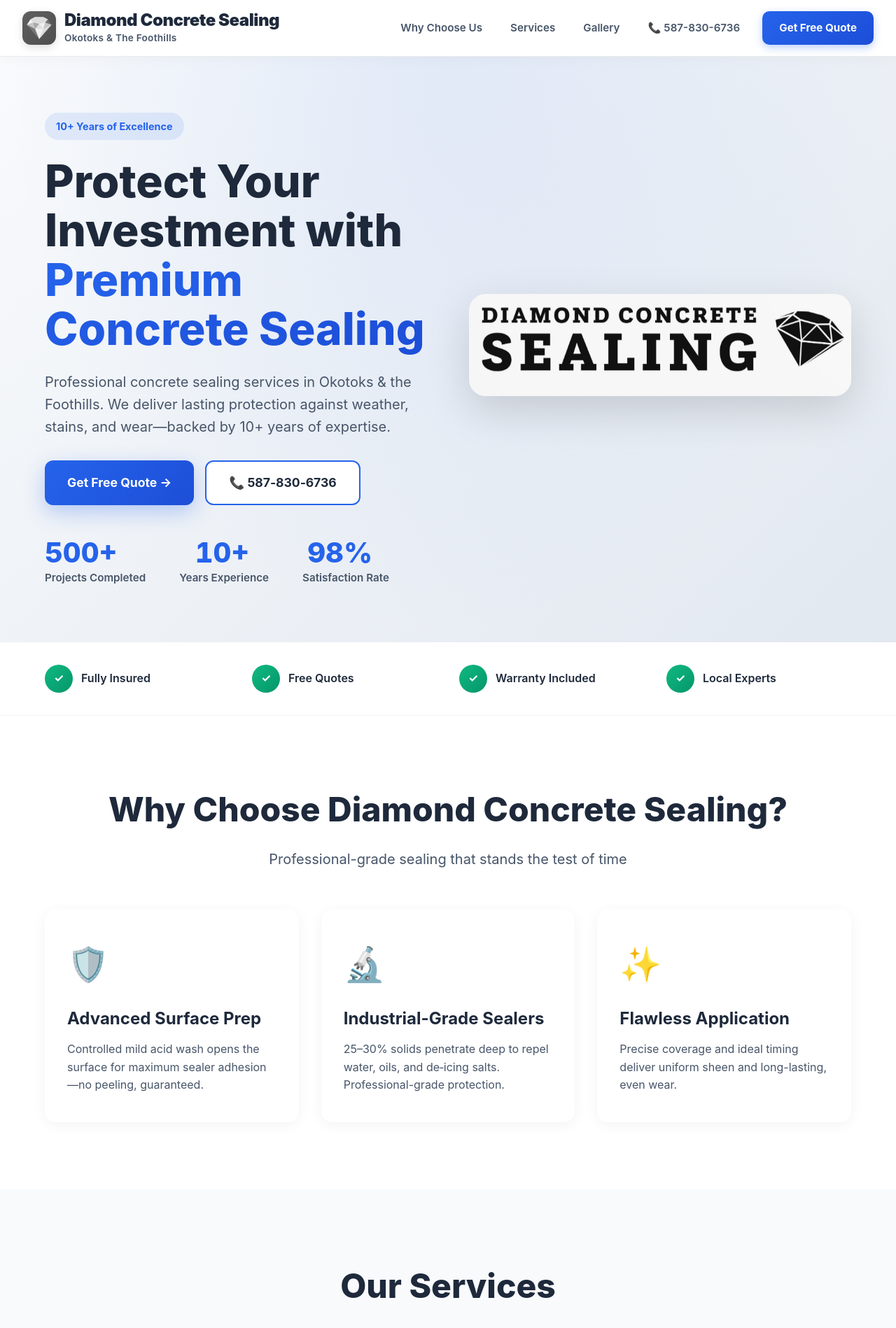
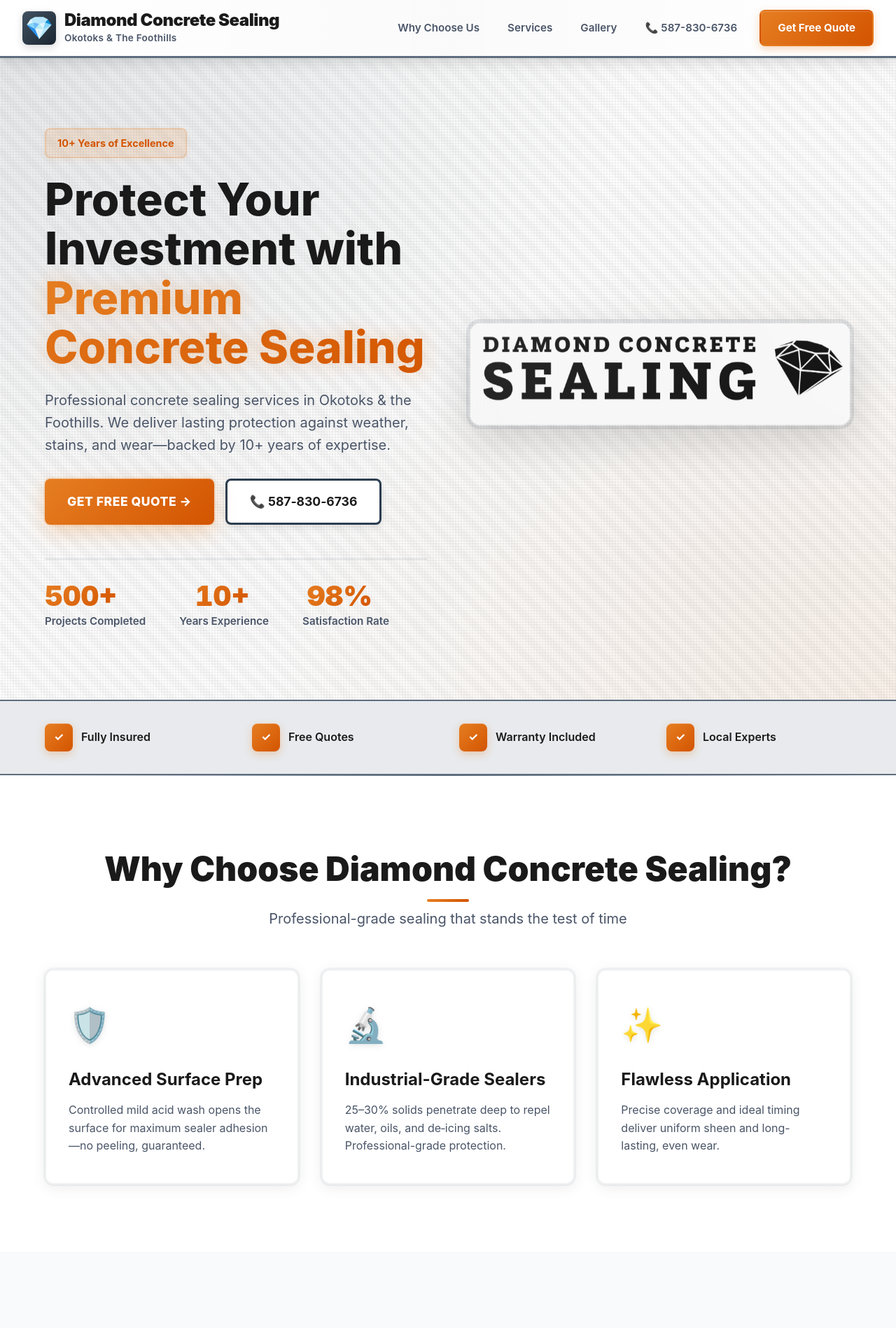
Before and after one commit to DeagsB/Diamond-Concrete-Sealing-Website, a Next.js app in the folder web/: page / in a window 1280 px wide. Shown: the top 1898 px of the page at 70% size. Built offline with nearby package versions, Linux system fonts and the light colour scheme.

Commit message:
Gemini Update

```diff
--- a/web/app/globals.css
+++ b/web/app/globals.css
@@ -3,17 +3,25 @@
 @tailwind utilities;
 
 :root {
-  --primary: #2563eb;
-  --primary-dark: #1d4ed8;
-  --secondary: #64748b;
-  --concrete: #6b7280;
-  --accent: #3b82f6;
-  --success: #10b981;
-  --ink: #1e293b;
-  --slate: #475569;
-  --muted: #64748b;
-  --bg: #fafafa;
-  --card-bg: #f1f5f9;
+  /* Concrete-inspired color palette */
+  --primary: #2c3e50;
+  --primary-dark: #1a252f;
+  --primary-light: #34495e;
+  --secondary: #7f8c8d;
+  --concrete: #95a5a6;
+  --concrete-dark: #5d6d7e;
+  --concrete-light: #bdc3c7;
+  --accent: #e67e22;
+  --accent-dark: #d35400;
+  --diamond: #ecf0f1;
+  --success: #27ae60;
+  --ink: #1a1a1a;
+  --slate: #4a5568;
+  --muted: #718096;
+  --bg: #f5f6fa;
+  --card-bg: #ffffff;
+  --concrete-bg: #e8eaed;
+  --shadow-concrete: rgba(0, 0, 0, 0.15);
 }
 
 /* Keyframe Animations */
@@ -151,12 +159,63 @@
 .stagger-item:nth-child(5) { animation-delay: 0.5s; }
 .stagger-item:nth-child(6) { animation-delay: 0.6s; }
 
+/* Concrete Texture Pattern */
+@keyframes concreteShimmer {
+  0%, 100% { opacity: 0.3; }
+  50% { opacity: 0.5; }
+}
+
+.concrete-texture {
+  position: relative;
+  background-image:
+    repeating-linear-gradient(
+      0deg,
+      transparent,
+      transparent 2px,
+      rgba(0, 0, 0, 0.03) 2px,
+      rgba(0, 0, 0, 0.03) 4px
+    ),
+    repeating-linear-gradient(
+      90deg,
+      transparent,
+      transparent 2px,
+      rgba(0, 0, 0, 0.03) 2px,
+      rgba(0, 0, 0, 0.03) 4px
+    );
+  background-size: 20px 20px;
+}
+
+.concrete-overlay {
+  position: relative;
+}
+
+.concrete-overlay::before {
+  content: '';
+  position: absolute;
+  top: 0;
+  left: 0;
+  right: 0;
+  bottom: 0;
+  background:
+    radial-gradient(circle at 20% 50%, rgba(0, 0, 0, 0.02) 0%, transparent 50%),
+    radial-gradient(circle at 80% 80%, rgba(0, 0, 0, 0.02) 0%, transparent 50%);
+  pointer-events: none;
+  z-index: 1;
+}
+
 /* Base Styles */
 body {
-  font-family: 'Inter', ui-sans-serif, system-ui, -apple-system, 'Segoe UI', Roboto, Helvetica, Arial, sans-serif;
+  font-family: 'Inter', 'Roboto', ui-sans-serif, system-ui, -apple-system, 'Segoe UI', Helvetica, Arial, sans-serif;
   color: var(--ink);
   background: var(--bg);
   line-height: 1.6;
+  background-image:
+    linear-gradient(45deg, rgba(0, 0, 0, 0.01) 25%, transparent 25%),
+    linear-gradient(-45deg, rgba(0, 0, 0, 0.01) 25%, transparent 25%),
+    linear-gradient(45deg, transparent 75%, rgba(0, 0, 0, 0.01) 75%),
+    linear-gradient(-45deg, transparent 75%, rgba(0, 0, 0, 0.01) 75%);
+  background-size: 40px 40px;
+  background-position: 0 0, 0 20px, 20px -20px, -20px 0px;
 }
 
 /* Accessibility */
@@ -174,14 +233,15 @@
   width: auto;
   height: auto;
   padding: 8px 16px;
-  background: var(--ink);
+  background: var(--primary);
   color: white;
   border-radius: 8px;
   z-index: 9999;
+  border: 2px solid var(--accent);
 }
 
 *:focus-visible {
-  outline: 3px solid var(--primary);
+  outline: 3px solid var(--accent);
   outline-offset: 3px;
 }
 
@@ -220,11 +280,13 @@
 .site-header {
   background: rgba(255, 255, 255, 0.98);
   backdrop-filter: blur(20px);
-  border-bottom: 1px solid rgba(0, 0, 0, 0.08);
+  border-bottom: 3px solid var(--concrete-dark);
   position: sticky;
   top: 0;
   z-index: 100;
-  box-shadow: 0 2px 20px rgba(0, 0, 0, 0.03);
+  box-shadow: 0 4px 20px var(--shadow-concrete);
+  background-image:
+    linear-gradient(90deg, transparent 0%, rgba(0, 0, 0, 0.02) 50%, transparent 100%);
 }
 
 .header-container {
@@ -257,9 +319,23 @@
   align-items: center;
   justify-content: center;
   background: linear-gradient(135deg, var(--primary), var(--primary-dark));
-  border-radius: 12px;
-  box-shadow: 0 4px 12px rgba(37, 99, 235, 0.2);
-  filter: grayscale(100%);
+  border-radius: 8px;
+  box-shadow:
+    0 4px 12px var(--shadow-concrete),
+    inset 0 1px 0 rgba(255, 255, 255, 0.1);
+  position: relative;
+  overflow: hidden;
+}
+
+.logo-icon::before {
+  content: '';
+  position: absolute;
+  top: 0;
+  left: 0;
+  right: 0;
+  bottom: 0;
+  background: linear-gradient(135deg, rgba(255, 255, 255, 0.1), transparent);
+  pointer-events: none;
 }
 
 .logo-text {
@@ -300,8 +376,8 @@
 }
 
 .nav-link:hover {
-  color: var(--primary);
-  background: rgba(37, 99, 235, 0.05);
+  color: var(--accent);
+  background: rgba(230, 126, 34, 0.1);
 }
 
 .nav-phone {
@@ -315,20 +391,42 @@
   align-items: center;
   gap: 8px;
   padding: 12px 24px;
-  background: linear-gradient(135deg, var(--primary), var(--primary-dark));
+  background: linear-gradient(135deg, var(--accent), var(--accent-dark));
   color: white;
-  border-radius: 10px;
+  border-radius: 8px;
   font-weight: 700;
   font-size: 0.95rem;
   text-decoration: none;
-  box-shadow: 0 4px 12px rgba(37, 99, 235, 0.3);
+  box-shadow:
+    0 4px 12px rgba(230, 126, 34, 0.3),
+    inset 0 1px 0 rgba(255, 255, 255, 0.2);
   transition: all 0.3s ease;
   margin-left: 8px;
+  border: 2px solid transparent;
+  position: relative;
+  overflow: hidden;
+}
+
+.header-cta::before {
+  content: '';
+  position: absolute;
+  top: 0;
+  left: -100%;
+  width: 100%;
+  height: 100%;
+  background: linear-gradient(90deg, transparent, rgba(255, 255, 255, 0.2), transparent);
+  transition: left 0.5s ease;
+}
+
+.header-cta:hover::before {
+  left: 100%;
 }
 
 .header-cta:hover {
   transform: translateY(-2px);
-  box-shadow: 0 8px 20px rgba(37, 99, 235, 0.4);
+  box-shadow:
+    0 8px 20px rgba(230, 126, 34, 0.4),
+    inset 0 1px 0 rgba(255, 255, 255, 0.2);
 }
 
 .mobile-menu-toggle {
@@ -408,19 +506,43 @@
   align-items: center;
   gap: 8px;
   padding: 16px 32px;
-  background: linear-gradient(135deg, var(--primary) 0%, var(--primary-dark) 100%);
+  background: linear-gradient(135deg, var(--accent) 0%, var(--accent-dark) 100%);
   color: white;
-  border-radius: 12px;
-  font-weight: 700;
+  border-radius: 8px;
+  font-weight: 800;
   font-size: 1.1rem;
   text-decoration: none;
-  box-shadow: 0 10px 30px rgba(37, 99, 235, 0.3);
+  box-shadow:
+    0 10px 30px rgba(230, 126, 34, 0.3),
+    inset 0 1px 0 rgba(255, 255, 255, 0.2),
+    0 0 0 2px rgba(230, 126, 34, 0.1);
   transition: all 0.3s ease;
+  position: relative;
+  overflow: hidden;
+  text-transform: uppercase;
+  letter-spacing: 0.5px;
+}
+
+.btn-primary-large::before {
+  content: '';
+  position: absolute;
+  top: 0;
+  left: -100%;
+  width: 100%;
+  height: 100%;
+  background: linear-gradient(90deg, transparent, rgba(255, 255, 255, 0.2), transparent);
+  transition: left 0.5s ease;
+}
+
+.btn-primary-large:hover::before {
+  left: 100%;
 }
 
 .btn-primary-large:hover {
-  transform: translateY(-2px);
-  box-shadow: 0 15px 40px rgba(37, 99, 235, 0.4);
+  transform: translateY(-3px);
+  box-shadow:
+    0 15px 40px rgba(230, 126, 34, 0.4),
+    inset 0 1px 0 rgba(255, 255, 255, 0.2);
 }
 
 .btn-primary {
@@ -428,18 +550,23 @@
   align-items: center;
   gap: 8px;
   padding: 14px 24px;
-  background: linear-gradient(135deg, var(--primary) 0%, var(--primary-dark) 100%);
+  background: linear-gradient(135deg, var(--accent) 0%, var(--accent-dark) 100%);
   color: white;
-  border-radius: 10px;
+  border-radius: 8px;
   font-weight: 700;
   text-decoration: none;
-  box-shadow: 0 6px 20px rgba(37, 99, 235, 0.3);
+  box-shadow:
+    0 6px 20px rgba(230, 126, 34, 0.3),
+    inset 0 1px 0 rgba(255, 255, 255, 0.2);
   transition: all 0.3s ease;
+  border: 2px solid transparent;
 }
 
 .btn-primary:hover {
   transform: translateY(-2px);
-  box-shadow: 0 10px 30px rgba(37, 99, 235, 0.4);
+  box-shadow:
+    0 10px 30px rgba(230, 126, 34, 0.4),
+    inset 0 1px 0 rgba(255, 255, 255, 0.2);
 }
 
 .btn-secondary {
@@ -449,18 +576,21 @@
   padding: 16px 32px;
   background: white;
   color: var(--ink);
-  border: 2px solid var(--primary);
-  border-radius: 12px;
+  border: 3px solid var(--primary);
+  border-radius: 8px;
   font-weight: 700;
   font-size: 1.1rem;
   text-decoration: none;
   transition: all 0.3s ease;
+  box-shadow: 0 4px 12px rgba(0, 0, 0, 0.1);
 }
 
 .btn-secondary:hover {
   background: var(--primary);
   color: white;
   transform: translateY(-2px);
+  box-shadow: 0 8px 20px var(--shadow-concrete);
+  border-color: var(--primary-dark);
 }
 
 .btn-small {
@@ -506,9 +636,17 @@
 /* Hero Section */
 .hero-section {
   position: relative;
-  padding: 80px 0;
+  padding: 100px 0;
   overflow: hidden;
-  background: linear-gradient(135deg, #f8fafc 0%, #e2e8f0 100%);
+  background: linear-gradient(135deg, #e8eaed 0%, #d5d9dc 100%);
+  background-image:
+    repeating-linear-gradient(
+      45deg,
+      transparent,
+      transparent 10px,
+      rgba(0, 0, 0, 0.02) 10px,
+      rgba(0, 0, 0, 0.02) 20px
+    );
 }
 
 .hero-gradient {
@@ -517,7 +655,10 @@
   left: 0;
   right: 0;
   bottom: 0;
-  background: radial-gradient(ellipse at top, rgba(37, 99, 235, 0.08), transparent 70%);
+  background:
+    radial-gradient(ellipse at top left, rgba(44, 62, 80, 0.1), transparent 50%),
+    radial-gradient(ellipse at bottom right, rgba(230, 126, 34, 0.08), transparent 50%);
+  z-index: 0;
 }
 
 .hero-content {
@@ -536,12 +677,14 @@
 .badge {
   display: inline-block;
   padding: 8px 16px;
-  background: rgba(37, 99, 235, 0.1);
-  color: var(--primary);
-  border-radius: 20px;
+  background: rgba(230, 126, 34, 0.15);
+  color: var(--accent-dark);
+  border-radius: 8px;
   font-weight: 700;
   font-size: 0.9rem;
   margin-bottom: 24px;
+  border: 2px solid rgba(230, 126, 34, 0.2);
+  box-shadow: 0 2px 8px rgba(230, 126, 34, 0.1);
 }
 
 .hero-title {
@@ -553,10 +696,12 @@
 }
 
 .hero-title .highlight {
-  background: linear-gradient(135deg, var(--primary), var(--primary-dark));
+  background: linear-gradient(135deg, var(--accent), var(--accent-dark));
   -webkit-background-clip: text;
   -webkit-text-fill-color: transparent;
   background-clip: text;
+  position: relative;
+  text-shadow: 0 0 30px rgba(230, 126, 34, 0.3);
 }
 
 .hero-description {
@@ -577,6 +722,8 @@
   display: flex;
   gap: 48px;
   margin-top: 32px;
+  padding-top: 32px;
+  border-top: 2px solid rgba(44, 62, 80, 0.1);
 }
 
 .stat {
@@ -585,8 +732,11 @@
 
 .stat-number {
   font-size: 2.5rem;
-  font-weight: 800;
-  color: var(--primary);
+  font-weight: 900;
+  background: linear-gradient(135deg, var(--accent), var(--accent-dark));
+  -webkit-background-clip: text;
+  -webkit-text-fill-color: transparent;
+  background-clip: text;
   line-height: 1;
   margin-bottom: 4px;
   font-variant-numeric: tabular-nums;
@@ -606,9 +756,26 @@
 }
 
 .hero-card {
-  border-radius: 24px;
+  border-radius: 16px;
   overflow: hidden;
-  box-shadow: 0 20px 60px rgba(0, 0, 0, 0.15);
+  box-shadow:
+    0 20px 60px var(--shadow-concrete),
+    0 0 0 4px rgba(44, 62, 80, 0.1),
+    inset 0 1px 0 rgba(255, 255, 255, 0.1);
+  border: 2px solid rgba(44, 62, 80, 0.1);
+  position: relative;
+}
+
+.hero-card::before {
+  content: '';
+  position: absolute;
+  top: 0;
+  left: 0;
+  right: 0;
+  bottom: 0;
+  background: linear-gradient(135deg, rgba(255, 255, 255, 0.1), transparent);
+  pointer-events: none;
+  z-index: 1;
 }
 
 .hero-img {
@@ -620,8 +787,9 @@
 /* Trust Section */
 .trust-section {
   padding: 32px 0;
-  background: white;
-  border-bottom: 1px solid rgba(0, 0, 0, 0.05);
+  background: var(--concrete-bg);
+  border-bottom: 2px solid var(--concrete-dark);
+  border-top: 2px solid var(--concrete-dark);
 }
 
 .trust-grid {
@@ -639,14 +807,17 @@
 .trust-icon {
   width: 40px;
   height: 40px;
-  background: linear-gradient(135deg, #10b981, #059669);
+  background: linear-gradient(135deg, var(--accent), var(--accent-dark));
   color: white;
-  border-radius: 50%;
+  border-radius: 8px;
   display: flex;
   align-items: center;
   justify-content: center;
   font-weight: 700;
   flex-shrink: 0;
+  box-shadow:
+    0 4px 12px rgba(230, 126, 34, 0.3),
+    inset 0 1px 0 rgba(255, 255, 255, 0.2);
 }
 
 .trust-text {
@@ -662,9 +833,23 @@
 
 .section-header h2 {
   font-size: clamp(2rem, 4vw, 3rem);
-  font-weight: 800;
+  font-weight: 900;
   color: var(--ink);
   margin-bottom: 16px;
+  position: relative;
+  display: inline-block;
+}
+
+.section-header h2::after {
+  content: '';
+  position: absolute;
+  bottom: -8px;
+  left: 50%;
+  transform: translateX(-50%);
+  width: 60px;
+  height: 4px;
+  background: linear-gradient(90deg, var(--accent), var(--accent-dark));
+  border-radius: 2px;
 }
 
 .section-header p {
@@ -672,7 +857,22 @@
   color: var(--slate);
 }
 
-.benefits-section,
+.benefits-section {
+  padding: 96px 0;
+  background: white;
+  position: relative;
+}
+
+.benefits-section::before {
+  content: '';
+  position: absolute;
+  top: 0;
+  left: 0;
+  right: 0;
+  height: 1px;
+  background: linear-gradient(90deg, transparent, var(--concrete-dark), transparent);
+}
+
 .services-section,
 .gallery-section,
 .about-section,
@@ -681,7 +881,16 @@
 }
 
 .contact-section {
-  background: linear-gradient(135deg, #f1f5f9 0%, #e2e8f0 100%);
+  background: linear-gradient(135deg, #e8eaed 0%, #d5d9dc 100%);
+  background-image:
+    repeating-linear-gradient(
+      45deg,
+      transparent,
+      transparent 10px,
+      rgba(0, 0, 0, 0.02) 10px,
+      rgba(0, 0, 0, 0.02) 20px
+    );
+  position: relative;
 }
 
 /* Benefits Grid */
@@ -694,19 +903,44 @@
 .benefit-card {
   background: white;
   padding: 40px 32px;
-  border-radius: 16px;
-  box-shadow: 0 4px 20px rgba(0, 0, 0, 0.05);
+  border-radius: 12px;
+  box-shadow:
+    0 4px 20px rgba(0, 0, 0, 0.08),
+    0 0 0 2px rgba(44, 62, 80, 0.05);
   transition: all 0.3s ease;
+  border: 2px solid rgba(44, 62, 80, 0.08);
+  position: relative;
+  overflow: hidden;
+}
+
+.benefit-card::before {
+  content: '';
+  position: absolute;
+  top: 0;
+  left: 0;
+  right: 0;
+  height: 4px;
+  background: linear-gradient(90deg, var(--accent), var(--accent-dark));
+  transform: scaleX(0);
+  transition: transform 0.3s ease;
+}
+
+.benefit-card:hover::before {
+  transform: scaleX(1);
 }
 
 .benefit-card:hover {
   transform: translateY(-8px);
-  box-shadow: 0 12px 40px rgba(0, 0, 0, 0.1);
+  box-shadow:
+    0 12px 40px var(--shadow-concrete),
+    0 0 0 2px rgba(230, 126, 34, 0.2);
+  border-color: var(--accent);
 }
 
 .benefit-icon {
   font-size: 3rem;
   margin-bottom: 20px;
+  filter: drop-shadow(0 2px 4px rgba(0, 0, 0, 0.1));
 }
 
 .benefit-card h3 {
@@ -737,10 +971,25 @@
 
 .services-section-new h2 {
   font-size: clamp(2rem, 5vw, 3rem);
-  font-weight: 800;
+  font-weight: 900;
   color: var(--ink);
   margin-bottom: 16px;
   text-align: center;
+  position: relative;
+  display: inline-block;
+  width: 100%;
+}
+
+.services-section-new h2::after {
+  content: '';
+  position: absolute;
+  bottom: -8px;
+  left: 50%;
+  transform: translateX(-50%);
+  width: 60px;
+  height: 4px;
+  background: linear-gradient(90deg, var(--accent), var(--accent-dark));
+  border-radius: 2px;
 }
 
 .services-section-new .container > p {
@@ -754,11 +1003,39 @@
 }
 
 .services-cta-banner {
-  background: var(--ink);
+  background: linear-gradient(135deg, var(--primary), var(--primary-dark));
   padding: 32px;
   border-radius: 12px;
   text-align: center;
   margin-bottom: 64px;
+  box-shadow:
+    0 10px 40px var(--shadow-concrete),
+    inset 0 1px 0 rgba(255, 255, 255, 0.1);
+  border: 2px solid rgba(255, 255, 255, 0.1);
+  position: relative;
+  overflow: hidden;
+}
+
+.services-cta-banner::before {
+  content: '';
+  position: absolute;
+  top: -50%;
+  left: -50%;
+  width: 200%;
+  height: 200%;
+  background: repeating-linear-gradient(
+    45deg,
+    transparent,
+    transparent 10px,
+    rgba(255, 255, 255, 0.03) 10px,
+    rgba(255, 255, 255, 0.03) 20px
+  );
+  animation: slide 20s linear infinite;
+}
+
+@keyframes slide {
+  0% { transform: translate(0, 0); }
+  100% { transform: translate(20px, 20px); }
 }
 
 .services-cta-banner p {
@@ -766,6 +1043,9 @@
   color: white;
   font-weight: 700;
   margin: 0;
+  position: relative;
+  z-index: 1;
+  text-shadow: 0 2px 4px rgba(0, 0, 0, 0.2);
 }
 
 .services-grid-new {
@@ -778,20 +1058,42 @@
 .service-card-new {
   background: white;
   padding: 40px 32px;
-  border-radius: 16px;
+  border-radius: 12px;
   transition: all 0.3s ease;
-  border: 1px solid rgba(0, 0, 0, 0.06);
+  border: 2px solid rgba(44, 62, 80, 0.1);
   overflow: hidden;
+  position: relative;
+  box-shadow: 0 4px 20px rgba(0, 0, 0, 0.05);
+}
+
+.service-card-new::before {
+  content: '';
+  position: absolute;
+  top: 0;
+  left: 0;
+  right: 0;
+  height: 4px;
+  background: linear-gradient(90deg, var(--primary), var(--primary-dark));
+  transform: scaleX(0);
+  transition: transform 0.3s ease;
+}
+
+.service-card-new:hover::before {
+  transform: scaleX(1);
 }
 
 .service-card-new:hover {
   transform: translateY(-8px);
-  box-shadow: 0 12px 40px rgba(0, 0, 0, 0.1);
+  box-shadow:
+    0 12px 40px var(--shadow-concrete),
+    0 0 0 2px rgba(44, 62, 80, 0.15);
+  border-color: var(--primary);
 }
 
 .service-icon {
   font-size: 3rem;
   margin-bottom: 20px;
+  filter: drop-shadow(0 2px 4px rgba(0, 0, 0, 0.1));
 }
 
 .service-card-new h3 {
@@ -905,13 +1207,17 @@
   width: 100%;
   height: 100%;
   object-fit: cover;
-  border-radius: 12px;
-  transition: transform 0.3s ease;
+  border-radius: 8px;
+  transition: all 0.3s ease;
+  border: 2px solid rgba(44, 62, 80, 0.1);
+  box-shadow: 0 4px 20px rgba(0, 0, 0, 0.1);
 }
 
 .gallery-item:hover .gallery-img,
 .gallery-item-large:hover .gallery-img {
-  transform: scale(1.05);
+  transform: scale(1.03);
+  box-shadow: 0 8px 30px var(--shadow-concrete);
+  border-color: var(--accent);
 }
 
 /* About Section */
@@ -924,9 +1230,22 @@
 
 .about-content h2 {
   font-size: clamp(2rem, 4vw, 3rem);
-  font-weight: 800;
+  font-weight: 900;
   color: var(--ink);
   margin-bottom: 24px;
+  position: relative;
+  padding-bottom: 16px;
+}
+
+.about-content h2::after {
+  content: '';
+  position: absolute;
+  bottom: 0;
+  left: 0;
+  width: 60px;
+  height: 4px;
+  background: linear-gradient(90deg, var(--accent), var(--accent-dark));
+  border-radius: 2px;
 }
 
 .about-intro {
@@ -954,9 +1273,12 @@
 }
 
 .about-image {
-  border-radius: 24px;
+  border-radius: 16px;
   overflow: hidden;
-  box-shadow: 0 20px 60px rgba(0, 0, 0, 0.15);
+  box-shadow:
+    0 20px 60px var(--shadow-concrete),
+    0 0 0 4px rgba(44, 62, 80, 0.1);
+  border: 2px solid rgba(44, 62, 80, 0.1);
 }
 
 .about-img {
@@ -978,9 +1300,23 @@
 
 .contact-header h2 {
   font-size: clamp(2rem, 4vw, 3rem);
-  font-weight: 800;
+  font-weight: 900;
   color: var(--ink);
   margin-bottom: 16px;
+  position: relative;
+  display: inline-block;
+}
+
+.contact-header h2::after {
+  content: '';
+  position: absolute;
+  bottom: -8px;
+  left: 50%;
+  transform: translateX(-50%);
+  width: 60px;
+  height: 4px;
+  background: linear-gradient(90deg, var(--accent), var(--accent-dark));
+  border-radius: 2px;
 }
 
 .contact-header p {
@@ -998,8 +1334,11 @@
 .contact-form-wrapper {
   background: white;
   padding: 48px;
-  border-radius: 24px;
-  box-shadow: 0 10px 40px rgba(0, 0, 0, 0.08);
+  border-radius: 16px;
+  box-shadow:
+    0 10px 40px var(--shadow-concrete),
+    0 0 0 2px rgba(44, 62, 80, 0.05);
+  border: 2px solid rgba(44, 62, 80, 0.08);
 }
 
 .contact-info {
@@ -1011,8 +1350,11 @@
 .info-card {
   background: white;
   padding: 32px;
-  border-radius: 16px;
-  box-shadow: 0 4px 20px rgba(0, 0, 0, 0.05);
+  border-radius: 12px;
+  box-shadow:
+    0 4px 20px rgba(0, 0, 0, 0.08),
+    0 0 0 2px rgba(44, 62, 80, 0.05);
+  border: 2px solid rgba(44, 62, 80, 0.08);
 }
 
 .info-card h3 {
@@ -1080,8 +1422,8 @@
 .input {
   width: 100%;
   padding: 16px 20px;
-  border-radius: 10px;
-  border: 2px solid #e2e8f0;
+  border-radius: 8px;
+  border: 2px solid var(--concrete-light);
   background: white;
   font-size: 1rem;
   transition: all 0.3s ease;
@@ -1091,8 +1433,10 @@
 
 .input:focus {
   outline: none;
-  border-color: var(--primary);
-  box-shadow: 0 0 0 4px rgba(14, 165, 233, 0.1);
+  border-color: var(--accent);
+  box-shadow:
+    0 0 0 4px rgba(230, 126, 34, 0.1),
+    0 2px 8px rgba(0, 0, 0, 0.05);
 }
 
 .full-width {
@@ -1111,15 +1455,17 @@
 }
 
 .form-status.success {
-  background: rgba(16, 185, 129, 0.1);
-  color: #059669;
-  border: 2px solid rgba(16, 185, 129, 0.2);
+  background: rgba(39, 174, 96, 0.1);
+  color: var(--success);
+  border: 2px solid rgba(39, 174, 96, 0.2);
+  border-radius: 8px;
 }
 
 .form-status.error {
   background: rgba(239, 68, 68, 0.1);
   color: #dc2626;
   border: 2px solid rgba(239, 68, 68, 0.2);
+  border-radius: 8px;
 }
 
 .status-icon {
@@ -1128,9 +1474,21 @@
 
 /* Footer */
 .site-footer {
-  background: var(--ink);
-  color: rgba(255, 255, 255, 0.8);
+  background: linear-gradient(135deg, var(--primary), var(--primary-dark));
+  color: rgba(255, 255, 255, 0.9);
   padding: 32px 0;
+  border-top: 3px solid var(--accent);
+  position: relative;
+}
+
+.site-footer::before {
+  content: '';
+  position: absolute;
+  top: 0;
+  left: 0;
+  right: 0;
+  height: 1px;
+  background: linear-gradient(90deg, transparent, rgba(255, 255, 255, 0.2), transparent);
 }
 
 /* Lightbox Styles */
@@ -1334,25 +1692,29 @@
   position: fixed;
   bottom: 32px;
   right: 32px;
-  background: linear-gradient(135deg, var(--primary), var(--primary-dark));
+  background: linear-gradient(135deg, var(--accent), var(--accent-dark));
   color: white;
   width: 64px;
   height: 64px;
-  border-radius: 50%;
+  border-radius: 12px;
   display: flex;
   align-items: center;
   justify-content: center;
-  box-shadow: 0 8px 24px rgba(37, 99, 235, 0.4);
+  box-shadow:
+    0 8px 24px rgba(230, 126, 34, 0.4),
+    inset 0 1px 0 rgba(255, 255, 255, 0.2);
   z-index: 99;
   transition: all 0.3s ease;
   text-decoration: none;
   cursor: pointer;
-  border: none;
+  border: 2px solid rgba(255, 255, 255, 0.2);
 }
 
 .floating-action-button:hover {
   transform: translateY(-4px) scale(1.05);
-  box-shadow: 0 12px 32px rgba(37, 99, 235, 0.5);
+  box-shadow:
+    0 12px 32px rgba(230, 126, 34, 0.5),
+    inset 0 1px 0 rgba(255, 255, 255, 0.2);
 }
 
 .floating-action-button svg {
--- a/web/app/layout.tsx
+++ b/web/app/layout.tsx
@@ -22,7 +22,7 @@
 export default function RootLayout({ children }: { children: React.ReactNode }) {
   return (
     <html lang="en">
-      <body className="bg-white text-slate-900 antialiased">
+      <body className="bg-white text-slate-900 antialiased concrete-texture">
         <a href="#main" className="skip-link">Skip to main content</a>
         <header className="site-header">
           <div className="header-container">
--- a/web/app/page.tsx
+++ b/web/app/page.tsx
@@ -22,7 +22,7 @@
   return (
     <div>
       {/* Hero Section with Strong CTA */}
-      <section className="hero-section">
+      <section className="hero-section concrete-overlay">
         <div className="hero-gradient"></div>
         <div className="container hero-content">
           <div className="hero-text slide-in-left">
@@ -100,7 +100,7 @@
       </ScrollReveal>
 
       {/* Benefits Section */}
-      <section id="why" className="benefits-section">
+      <section id="why" className="benefits-section concrete-texture">
         <ScrollReveal>
           <div className="container">
           <div className="section-header">
@@ -133,7 +133,7 @@
       </section>
 
       {/* Services Section */}
-      <section id="services" className="services-section-new">
+      <section id="services" className="services-section-new concrete-texture">
         <ScrollReveal>
           <div className="container">
             <h2>Our Services</h2>
@@ -206,7 +206,7 @@
       </section>
 
       {/* Gallery Section */}
-      <section id="gallery" className="gallery-section">
+      <section id="gallery" className="gallery-section concrete-texture">
         <ScrollReveal>
           <div className="container">
             <div className="section-header">
@@ -240,7 +240,7 @@
       )}
 
       {/* About Section */}
-      <section id="about" className="about-section">
+      <section id="about" className="about-section concrete-texture">
         <ScrollReveal>
           <div className="container">
             <div className="about-grid">
```
